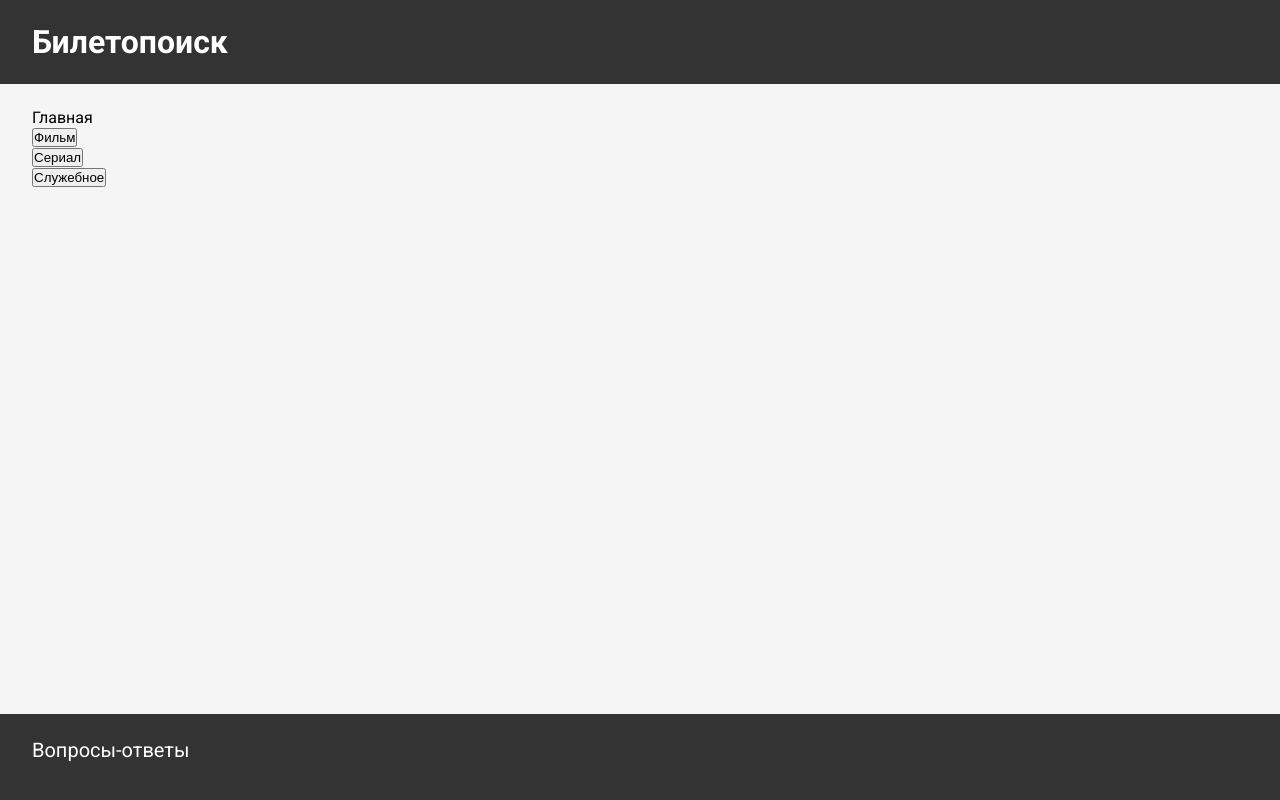
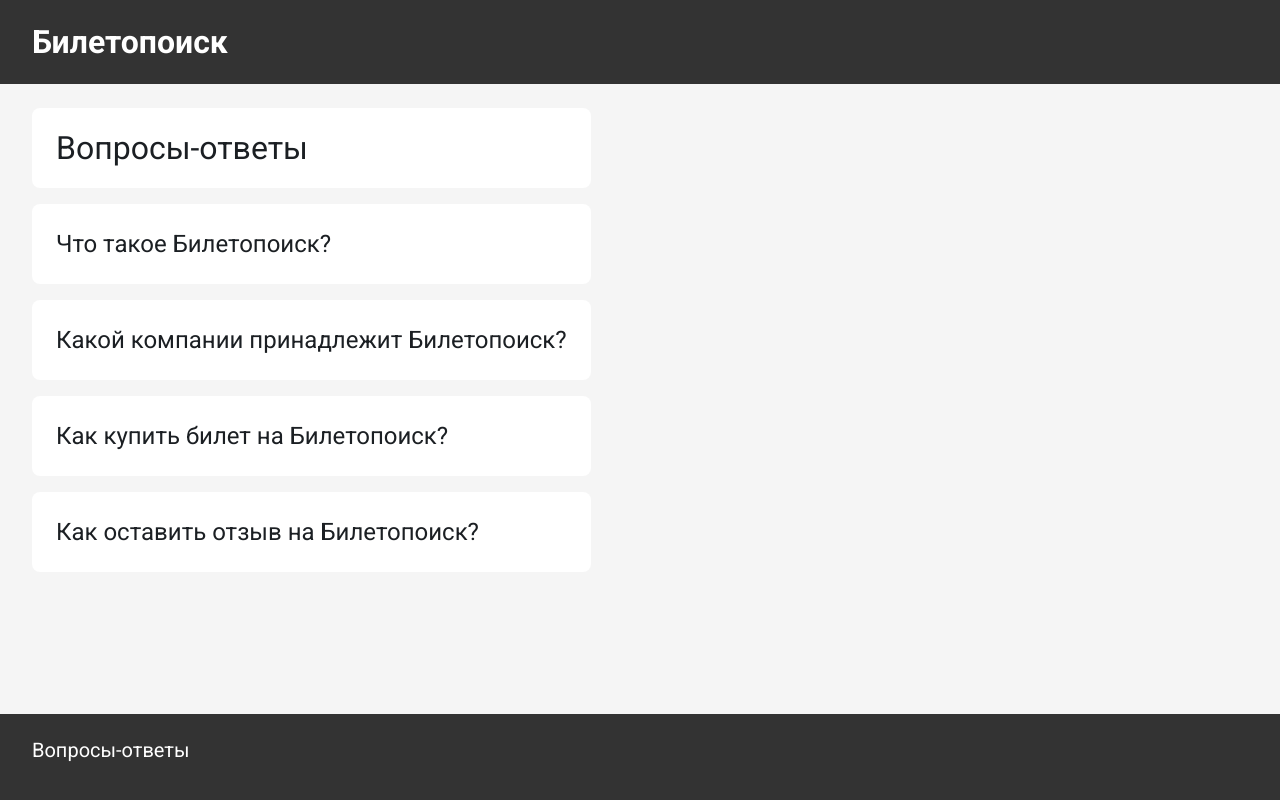
Before and after one commit to liza-rd-brain/react-homework, a Next.js app: page /faq in a window 1280 px wide. Built offline with nearby package versions, Linux system fonts and the light colour scheme.

Commit message:
some style accordion

```diff
--- a/src/app/faq/page.tsx
+++ b/src/app/faq/page.tsx
@@ -1,6 +1,5 @@
 "use client";
 
-import { initialState } from "@/business/feature/filter";
 import {
   ReactElement,
   ReactNode,
@@ -9,6 +8,9 @@
   useContext,
   useState,
 } from "react";
+
+import classnames from "classnames";
+import styles from "./styles.module.scss";
 
 type ContextType = { isOn: boolean; setIsOn: (isOn: boolean) => void };
 type MenuContextType = {
@@ -41,7 +43,7 @@
       return null;
     }
 
-    return <span>on</span>;
+    return <div>on</div>;
   };
 
   ToggleCompound.TextOff = function TextOff() {
@@ -51,22 +53,22 @@
       return null;
     }
 
-    return <span>off</span>;
+    return <div>off</div>;
   };
 
   ToggleCompound.SwitchButton = function SwitchButton() {
     const { isOn, setIsOn } = useContext(ToggleContext) as ContextType;
-    return <button onClick={() => setIsOn(!isOn)}>switch</button>;
+    return <div onClick={() => setIsOn(!isOn)}>switch</div>;
   };
 
   ToggleCompound.CustomSwitchButton = function SwitchButton() {
     const { isOn, setIsOn } = useContext(ToggleContext) as ContextType;
-    return <button onClick={() => setIsOn(!isOn)}>switch</button>;
+    return <div onClick={() => setIsOn(!isOn)}>switch</div>;
   };
 
   const MenuContext = createContext<MenuContextType | false>(false);
 
-  const MenuAccordion = ({ children }: { children?: ReactNode }) => {
+  const FaqAccordion = ({ children }: { children?: ReactNode }) => {
     const [activeGroup, setActiveGroup] = useState();
 
     //TODO: разрезолвить any
@@ -81,54 +83,60 @@
     );
   };
 
-  MenuAccordion.Group = function MenuGroup({
+  FaqAccordion.Group = function MenuGroup({
+    children,
+    title,
+    hasInteract = true,
+  }: {
+    children?: ReactNode;
+    title: string;
+    hasInteract?: boolean;
+  }) {
+    const { activeGroup, switchGroup } = useContext(
+      MenuContext
+    ) as MenuContextType;
+    return (
+      <details className={classnames(styles.details)}>
+        <summary
+          onClick={() => switchGroup(title)}
+          className={classnames(styles.summary, {
+            [styles.summary__caption]: !hasInteract,
+          })}
+        >
+          <div>{title}</div>
+          {activeGroup === title && <div>{children}</div>}
+        </summary>
+      </details>
+    );
+  };
+
+  FaqAccordion.Item = function MenuItem({
     children,
     title,
   }: {
     children?: ReactNode;
     title: string;
   }) {
-    const { activeGroup, switchGroup } = useContext(
-      MenuContext
-    ) as MenuContextType;
-    return (
-      <div>
-        <button onClick={() => switchGroup(title)}>{title}</button>
-        {activeGroup === title && <div>{children}</div>}
-      </div>
-    );
-  };
-
-  MenuAccordion.Item = function MenuItem({
-    children,
-    title,
-  }: {
-    children?: ReactNode;
-    title: string;
-  }) {
-    return <div>{title}</div>;
+    return <div className={classnames(styles.accordion__item)}>{title}</div>;
   };
 
   return (
-    <div>
-      <MenuAccordion>
-        <MenuAccordion.Item title="Главная" />
-        <MenuAccordion.Group title="Фильм">
-          <MenuAccordion.Item title="Топ" />
-          <MenuAccordion.Item title="Популярные" />
-          <MenuAccordion.Item title="Мои любимые" />
-        </MenuAccordion.Group>
-        <MenuAccordion.Group title="Сериал">
-          <MenuAccordion.Item title="Топ" />
-          <MenuAccordion.Item title="Популярные" />
-          <MenuAccordion.Item title="Мои любимые" />
-        </MenuAccordion.Group>
-        <MenuAccordion.Group title="Служебное">
-          <MenuAccordion.Item title="О нас" />
-          <MenuAccordion.Item title="Вопросы" />
-          <MenuAccordion.Item title="Ответы" />
-        </MenuAccordion.Group>
-      </MenuAccordion>
+    <div className={classnames(styles.accordion__container)}>
+      <FaqAccordion>
+        <FaqAccordion.Group title="Вопросы-ответы" hasInteract={false} />
+        <FaqAccordion.Group title="Что такое Билетопоиск?">
+          <FaqAccordion.Item title="Мы — крупнейший сервис о кино в рунете. На нем вы сможете посмотреть фильмы и сериалы, купить билеты в кино, узнать рейтинги популярных видео и интересные факты, поставить фильмам оценки, написать рецензии и дополнить описание фильмов." />
+        </FaqAccordion.Group>
+        <FaqAccordion.Group title="Какой компании принадлежит Билетопоиск?">
+          <FaqAccordion.Item title="Мы — крупнейший сервис о кино в рунете. На нем вы сможете посмотреть фильмы и сериалы, купить билеты в кино, узнать рейтинги популярных видео и интересные факты, поставить фильмам оценки, написать рецензии и дополнить описание фильмов." />
+        </FaqAccordion.Group>
+        <FaqAccordion.Group title="Как купить билет на Билетопоиск?">
+          <FaqAccordion.Item title="Мы — крупнейший сервис о кино в рунете. На нем вы сможете посмотреть фильмы и сериалы, купить билеты в кино, узнать рейтинги популярных видео и интересные факты, поставить фильмам оценки, написать рецензии и дополнить описание фильмов." />
+        </FaqAccordion.Group>
+        <FaqAccordion.Group title="Как оставить отзыв на Билетопоиск?">
+          <FaqAccordion.Item title="Мы — крупнейший сервис о кино в рунете. На нем вы сможете посмотреть фильмы и сериалы, купить билеты в кино, узнать рейтинги популярных видео и интересные факты, поставить фильмам оценки, написать рецензии и дополнить описание фильмов." />
+        </FaqAccordion.Group>
+      </FaqAccordion>
     </div>
   );
 }
--- a/src/app/faq/styles.module.scss
+++ b/src/app/faq/styles.module.scss
@@ -1,15 +1,54 @@
 @import "../../style/variables.scss";
-@import "../../style/variables.scss";
+@import "../../style/mixin.scss";
 
-.card__wrapper {
-    width: 1424px;
-    height: 168px;
+
+.accordion {
+
+    &__container {
+        display: flex;
+        width: 100%;
+        flex-direction: column;
+        gap: 16px;
+
+    }
+
+    &__item {
+        @include fontType($small-font-size, $medium-font-weight, $regular-line-height, $text-primary-color);
+    }
+
+}
+
+.details {
+    outline: none;
+
+}
+
+.summary {
+    width: 100%;
+    padding: 24px;
     display: flex;
-    flex-direction: row;
-    gap: 24px;
+    flex-direction: column;
+    gap: $small-gap;
     background-color: $white;
     border-radius: 8px;
-    padding: 24px;
+    outline: none;
+    list-style: none;
+    cursor: pointer;
+
+
+    @include fontType($fz-6, $medium-font-weight, $medium-line-height, $text-primary-color);
+
+    &__caption {
+        @include fontType($big-font-size, $medium-font-weight, $medium-line-height, $text-primary-color);
+
+        pointer-events: none;
+    }
+}
+
+
+.container {
+    display: flex;
+    flex-direction: column;
 
 }
 
--- a/src/component/filter/index.tsx
+++ b/src/component/filter/index.tsx
@@ -1,8 +1,10 @@
 import { useGetCinemaListQuery } from "@/business/api/cinemaApi";
 import { ArrowIcon } from "../Icon/Arrow";
 import { DropDown } from "./DropDown";
+
 import styles from "./styles.module.scss";
 import classnames from "classnames";
+
 import { GENRE_LIST } from "@/shared";
 
 //TODO: два фильтра с порталами вынести в общий компонент?
--- a/src/style/variables.scss
+++ b/src/style/variables.scss
@@ -22,6 +22,7 @@
 
 $big-font-size:$step*8;
 $regular-font-size:$step*5;
+$fz-6:$step*6;
 $small-font-size:$step*4;
 $extra-small-font-size:$step*4-2;
 
```
